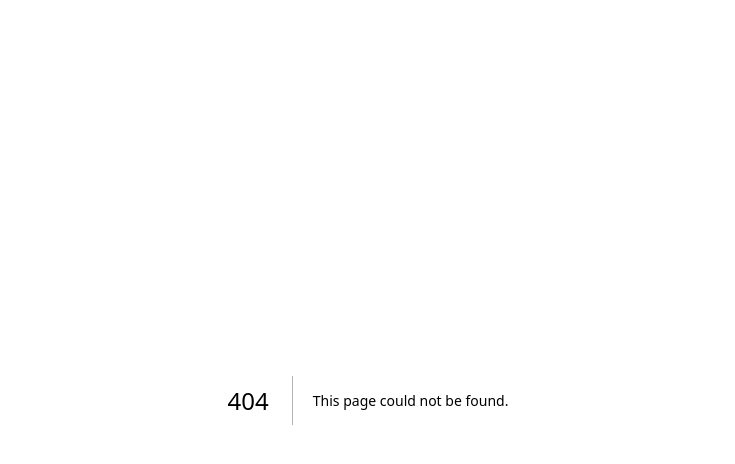
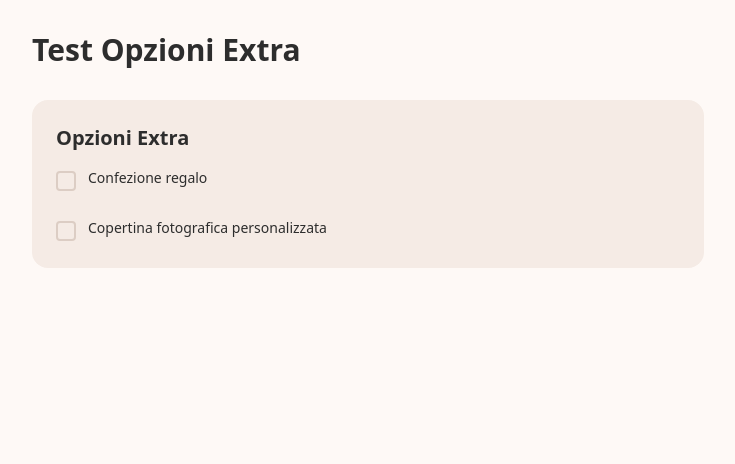
Before and after one commit to elisagiorgi/my-photobook, a Next.js app in the folder myphotobook/: page /test-extra-options in a window 1280 px wide. Before the commit this address had no page. Shown: the top 464 px of the page, without its empty margins (272-1007 px from the left). Built offline with nearby package versions, Linux system fonts and the light colour scheme.

Commit message:
feat: add ExtraOptions component and test page for additional customization options

```diff
--- a/myphotobook/app/components/molecules/BookFormatSelector.tsx
+++ b/myphotobook/app/components/molecules/BookFormatSelector.tsx
@@ -1,3 +1,5 @@
+"use client";
+
 import { Button } from "@/components/atoms/Button";
 import { Label } from "@/components/atoms/Label";
 import type {
--- /dev/null
+++ b/myphotobook/app/components/molecules/ExtraOptions.tsx
@@ -0,0 +1,138 @@
+"use client";
+
+import * as Checkbox from "@radix-ui/react-checkbox";
+import { Label } from "@/components/atoms/Label";
+import { Input } from "@/components/atoms/Input";
+import { Button } from "@/components/atoms/Button";
+
+interface ExtraOptionsProps {
+  giftWrap: boolean;
+  giftMessage?: string;
+  customCover: boolean;
+  coverLayout?: "single" | "collage";
+  onGiftWrapChange: (checked: boolean) => void;
+  onGiftMessageChange: (message: string) => void;
+  onCustomCoverChange: (checked: boolean) => void;
+  onCoverLayoutChange: (layout: "single" | "collage") => void;
+}
+
+export function ExtraOptions({
+  giftWrap,
+  giftMessage = "",
+  customCover,
+  coverLayout,
+  onGiftWrapChange,
+  onGiftMessageChange,
+  onCustomCoverChange,
+  onCoverLayoutChange,
+}: ExtraOptionsProps) {
+  return (
+    <div className="space-y-6">
+      <div className="space-y-3">
+        <div className="flex items-center gap-3">
+          <Checkbox.Root
+            id="giftWrap"
+            checked={giftWrap}
+            onCheckedChange={(checked) => onGiftWrapChange(checked === true)}
+            className="w-5 h-5 rounded border-2 flex items-center justify-center transition-colors focus:outline-none focus:ring-2 focus:ring-offset-2"
+            style={{
+              backgroundColor: giftWrap ? "var(--primary)" : "transparent",
+              borderColor: giftWrap ? "var(--primary)" : "var(--border)",
+            }}
+          >
+            <Checkbox.Indicator>
+              <svg
+                width="12"
+                height="12"
+                viewBox="0 0 15 15"
+                fill="none"
+                xmlns="http://www.w3.org/2000/svg"
+              >
+                <path
+                  d="M11.4669 3.72684C11.7558 3.91574 11.8369 4.30308 11.648 4.59198L7.39799 11.092C7.29783 11.2452 7.13556 11.3467 6.95402 11.3699C6.77247 11.3931 6.58989 11.3355 6.45446 11.2124L3.70446 8.71241C3.44905 8.48022 3.43023 8.08494 3.66242 7.82953C3.89461 7.57412 4.28989 7.55529 4.5453 7.78749L6.75292 9.79441L10.6018 3.90792C10.7907 3.61902 11.178 3.53795 11.4669 3.72684Z"
+                  fill="white"
+                />
+              </svg>
+            </Checkbox.Indicator>
+          </Checkbox.Root>
+          <Label htmlFor="giftWrap" className="cursor-pointer mb-0">
+            Confezione regalo
+          </Label>
+        </div>
+
+        {giftWrap && (
+          <div className="ml-8 space-y-2">
+            <Label htmlFor="giftMessage">
+              Testo biglietto personalizzato (opzionale)
+            </Label>
+            <Input
+              id="giftMessage"
+              value={giftMessage}
+              onChange={(e) => onGiftMessageChange(e.target.value)}
+              placeholder="Da parte di..."
+              maxLength={100}
+            />
+            <p className="text-xs opacity-60">
+              {giftMessage.length}/100 caratteri
+            </p>
+          </div>
+        )}
+      </div>
+
+      <div className="space-y-3">
+        <div className="flex items-center gap-3">
+          <Checkbox.Root
+            id="customCover"
+            checked={customCover}
+            onCheckedChange={(checked) => onCustomCoverChange(checked === true)}
+            className="w-5 h-5 rounded border-2 flex items-center justify-center transition-colors focus:outline-none focus:ring-2 focus:ring-offset-2"
+            style={{
+              backgroundColor: customCover ? "var(--primary)" : "transparent",
+              borderColor: customCover ? "var(--primary)" : "var(--border)",
+            }}
+          >
+            <Checkbox.Indicator>
+              <svg
+                width="12"
+                height="12"
+                viewBox="0 0 15 15"
+                fill="none"
+                xmlns="http://www.w3.org/2000/svg"
+              >
+                <path
+                  d="M11.4669 3.72684C11.7558 3.91574 11.8369 4.30308 11.648 4.59198L7.39799 11.092C7.29783 11.2452 7.13556 11.3467 6.95402 11.3699C6.77247 11.3931 6.58989 11.3355 6.45446 11.2124L3.70446 8.71241C3.44905 8.48022 3.43023 8.08494 3.66242 7.82953C3.89461 7.57412 4.28989 7.55529 4.5453 7.78749L6.75292 9.79441L10.6018 3.90792C10.7907 3.61902 11.178 3.53795 11.4669 3.72684Z"
+                  fill="white"
+                />
+              </svg>
+            </Checkbox.Indicator>
+          </Checkbox.Root>
+          <Label htmlFor="customCover" className="cursor-pointer mb-0">
+            Copertina fotografica personalizzata
+          </Label>
+        </div>
+
+        {customCover && (
+          <div className="ml-8 space-y-2">
+            <Label required>Layout copertina</Label>
+            <div className="grid grid-cols-2 gap-3">
+              <Button
+                type="button"
+                variant={coverLayout === "single" ? "primary" : "outline"}
+                onClick={() => onCoverLayoutChange("single")}
+              >
+                Singola foto
+              </Button>
+              <Button
+                type="button"
+                variant={coverLayout === "collage" ? "primary" : "outline"}
+                onClick={() => onCoverLayoutChange("collage")}
+              >
+                Collage
+              </Button>
+            </div>
+          </div>
+        )}
+      </div>
+    </div>
+  );
+}
--- a/myphotobook/app/components/molecules/index.ts
+++ b/myphotobook/app/components/molecules/index.ts
@@ -2,3 +2,4 @@
 export { ShippingForm } from "./ShippingForm";
 export { BookFormatSelector } from "./BookFormatSelector";
 export { PageCountSelector } from "./PageCountSelector";
+export { ExtraOptions } from "./ExtraOptions";
--- /dev/null
+++ b/myphotobook/app/test-extra-options/page.tsx
@@ -0,0 +1,46 @@
+"use client";
+
+import { useState } from "react";
+import { ExtraOptions } from "@/components/molecules/ExtraOptions";
+
+export default function TestExtraOptionsPage() {
+  const [giftWrap, setGiftWrap] = useState(false);
+  const [giftMessage, setGiftMessage] = useState("");
+  const [customCover, setCustomCover] = useState(false);
+  const [coverLayout, setCoverLayout] = useState<
+    "single" | "collage" | undefined
+  >();
+
+  return (
+    <div
+      className="min-h-screen p-4 md:p-8"
+      style={{
+        backgroundColor: "var(--background)",
+        color: "var(--text)",
+      }}
+    >
+      <div className="max-w-2xl mx-auto">
+        <header className="mb-8">
+          <h1 className="text-3xl font-bold mb-2">Test Opzioni Extra</h1>
+        </header>
+
+        <div
+          className="rounded-2xl p-6 mb-6"
+          style={{ backgroundColor: "var(--disabled)" }}
+        >
+          <h2 className="text-xl font-semibold mb-4">Opzioni Extra</h2>
+          <ExtraOptions
+            giftWrap={giftWrap}
+            giftMessage={giftMessage}
+            customCover={customCover}
+            coverLayout={coverLayout}
+            onGiftWrapChange={setGiftWrap}
+            onGiftMessageChange={setGiftMessage}
+            onCustomCoverChange={setCustomCover}
+            onCoverLayoutChange={setCoverLayout}
+          />
+        </div>
+      </div>
+    </div>
+  );
+}
```
